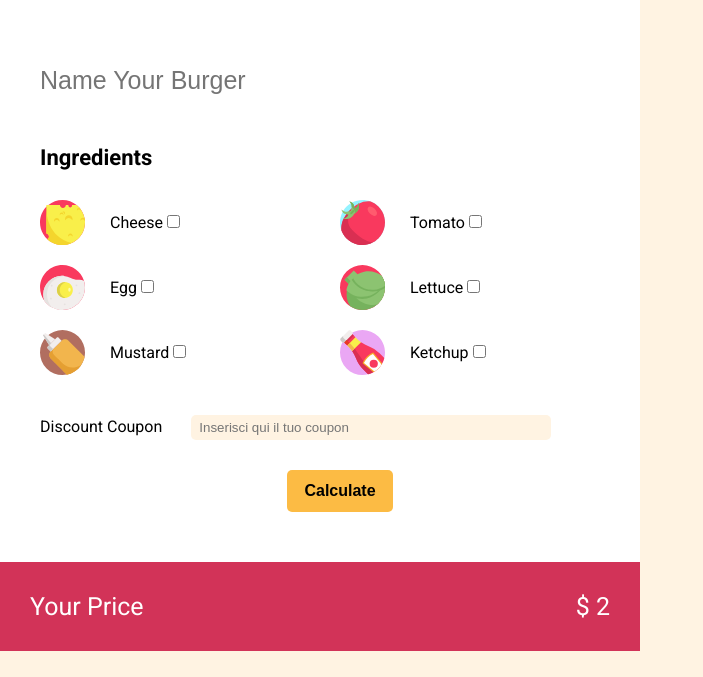
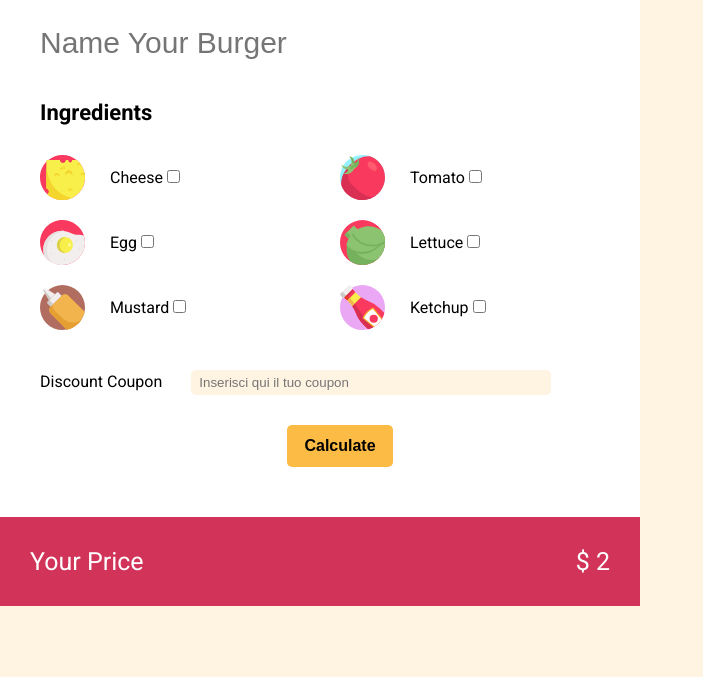
Before and after one commit to Alebacce/js-burger, a plain HTML site: page index.html in a window 1280 px wide. Shown: the part 123-800 px from the top of the page, without its empty margins (0-703 px from the left). Drawn offline with Linux system fonts and the light colour scheme.

Commit message:
Corrected input and label in ingredients

```diff
--- a/css/style.css
+++ b/css/style.css
@@ -27,18 +27,18 @@ body {
 
 /*HEADER*/
 header {
-    height: 120px;
+    height: 100px;
     background-color: #fcbb44;
 }
 
 header h1 {
-    padding-top: 50px;
+    padding-top: 30px;
     padding-left: 40px;
 }
 
 /*MAIN*/
 main {
-    padding-top: 50px;
+    padding-top: 30px;
     padding-left: 40px;
     background-color: white;
 }
@@ -49,10 +49,10 @@ main {
 }
 
 .burger-name input {
-    font-size: 25px;
+    font-size: 30px;
     font-weight: 500;
     color: #757575;
-    margin-bottom: 50px;
+    margin-bottom: 40px;
 
     border: 0;
 }
@@ -88,7 +88,7 @@ main {
     width: 15%;
 }
 
-input[type= 'checkbox'] {
+.add-ingredient {
     cursor: pointer;
 }
 
--- a/index.html
+++ b/index.html
@@ -21,8 +21,8 @@
         <!--MAIN-->
         <main>
             <div class="burger-name">
-                <label for="coupon-code">Name Your Burger</label>
-                <input type="text" placeholder="Name Your Burger">
+                <label for="burger-name-generator">Name Your Burger</label>
+                <input id="burger-name-generator" type="text" placeholder="Name Your Burger">
             </div>
             <div class="ingredients-box clearfix">
                 <h3>Ingredients</h3>
@@ -33,8 +33,8 @@
                     <div class="col">
                         <img class='ingredient-img' src="img/cheese.svg" alt="Cheese">
                         <div class="col-content">
-                            <span class="ingredient">Cheese</span>
-                            <input type="checkbox" value="0.10">
+                            <label for="cheese" class="ingredient">Cheese</label>
+                            <input id="cheese" class="add-ingredient" type="checkbox" value="0.10">
                         </div>
                     </div>
 
@@ -42,8 +42,8 @@
                     <div class="col">
                         <img class='ingredient-img' src="img/fried-egg.svg" alt="Egg">
                         <div class="col-content">
-                            <span class="ingredient">Egg</span>
-                            <input type="checkbox" value="0.30">
+                            <label for="egg" class="ingredient">Egg</label>
+                            <input id="egg" class="add-ingredient" type="checkbox" value="0.30">
                         </div>
                     </div>
 
@@ -51,8 +51,8 @@
                     <div class="col">
                         <img class='ingredient-img' src="img/mustard.svg" alt="Mustard">
                         <div class="col-content">
-                            <span class="ingredient">Mustard</span>
-                            <input type="checkbox" value="0.20">
+                            <label for="mustard" class="ingredient">Mustard</label>
+                            <input id="mustard" class="add-ingredient" type="checkbox" value="0.20">
                         </div>
                     </div>
                 </div>
@@ -64,8 +64,8 @@
                     <div class="col">
                         <img class='ingredient-img' src="img/tomato.svg" alt="Tomato">
                         <div class="col-content">
-                            <span class="ingredient">Tomato</span>
-                            <input type="checkbox" value="0.30">
+                            <label for="tomato" class="ingredient">Tomato</label>
+                            <input id="tomato"class="add-ingredient" type="checkbox" value="0.30">
                         </div>
                     </div>
 
@@ -73,8 +73,8 @@
                     <div class="col">
                         <img class='ingredient-img' src="img/lettuce.svg" alt="Lettuce">
                         <div class="col-content">
-                            <span class="ingredient">Lettuce</span>
-                            <input type="checkbox" value="0.3">
+                            <label for="lettuce" class="ingredient">Lettuce</label>
+                            <input id="lettuce" class="add-ingredient" type="checkbox" value="0.3">
                         </div>
                     </div>
 
@@ -82,8 +82,8 @@
                     <div class="col">
                         <img class='ingredient-img' src="img/ketchup.svg" alt="Ketchup">
                         <div class="col-content">
-                            <span class="ingredient">Ketchup</span>
-                            <input type="checkbox" value="0.20">
+                            <label for="ketchup" class="ingredient">Ketchup</label>
+                            <input id="ketchup" class="add-ingredient" type="checkbox" value="0.20">
                         </div>
                     </div>
                 </div>
@@ -92,7 +92,7 @@
             <!--Discount Coupon-->
             <div class="coupon">
                 <label for="coupon-code">Discount Coupon</label>
-                <input type="text" placeholder="Inserisci qui il tuo coupon">
+                <input id="coupon-code" type="text" placeholder="Inserisci qui il tuo coupon">
             </div>
 
             <div class="calculate-btn-container">
```
